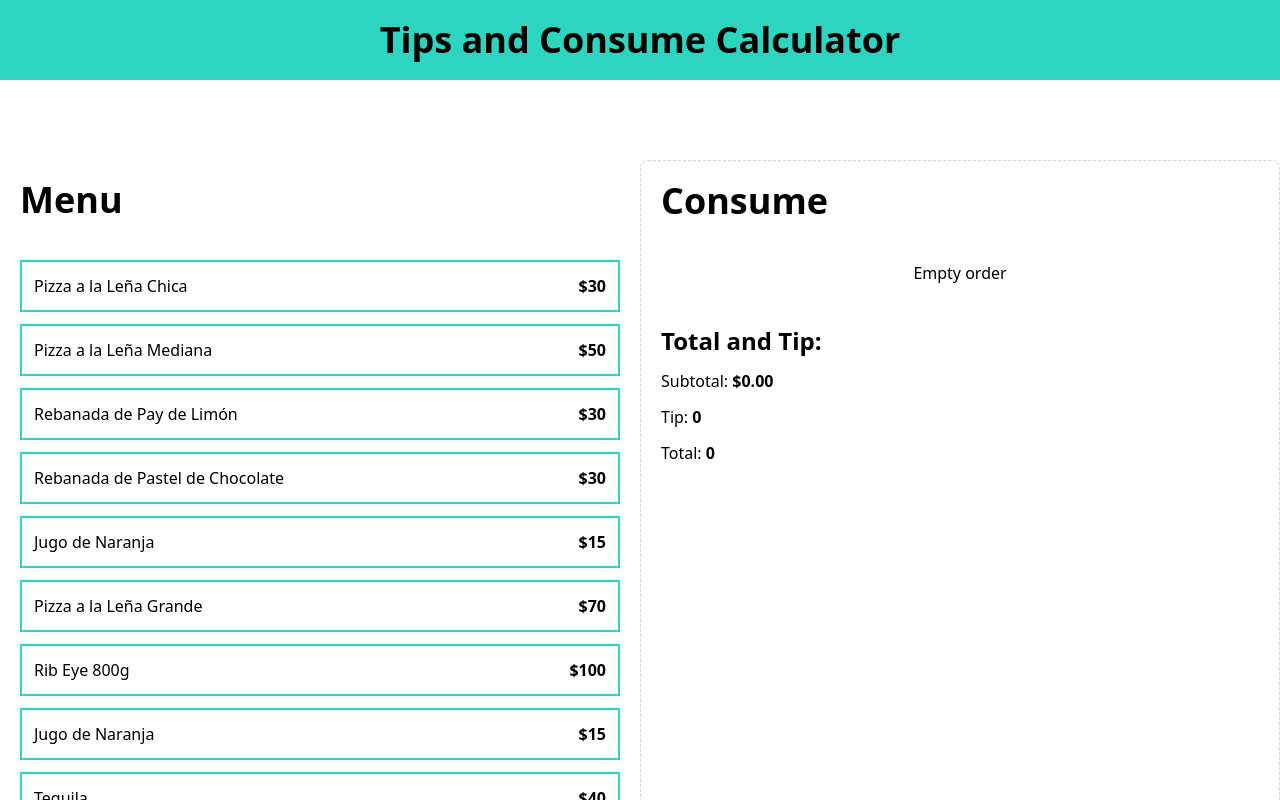
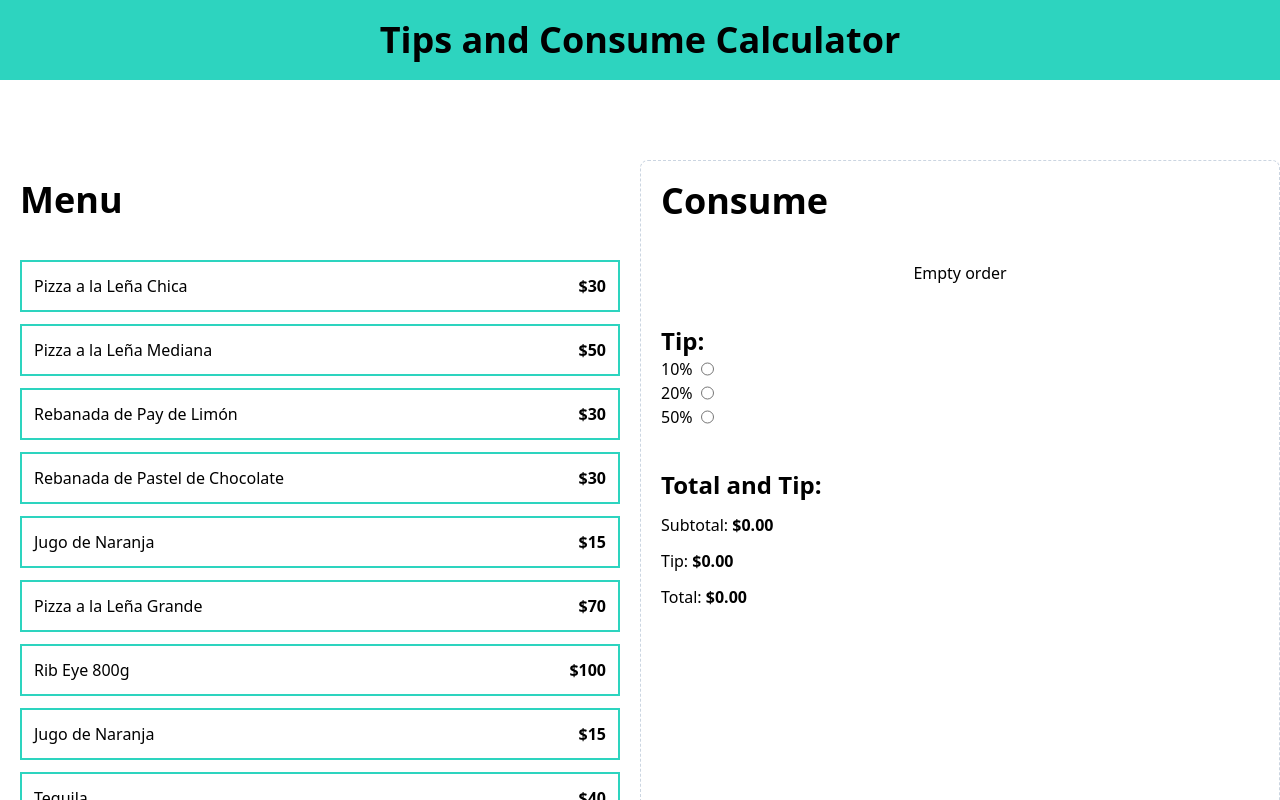
Before and after one commit to Javi2323J/tip-calculator, a React (Vite) app in the folder tip-calculator/: page / in a window 1280 px wide. Shown: the top 800 px of the page. Built offline with nearby package versions, Linux system fonts and the light colour scheme.

Commit message:
add tip form functionality #1

```diff
--- a/tip-calculator/src/App.tsx
+++ b/tip-calculator/src/App.tsx
@@ -6,12 +6,15 @@
 import MenuItem from './components/MenuItem'
 import OrderContents from './components/OrderContents'
 import OrderTotals from './components/OrderTotals'
+import TipPercentageForm from './components/TipPercentageForm'
 
 function App(): React.JSX.Element {
   const {
     order,
     addItem,
-    removeItem
+    removeItem,
+    tip,
+    setTip
   } = useOrder()
   return (
     <>
@@ -40,8 +43,13 @@
             removeItem={removeItem}
           />
 
+          <TipPercentageForm
+            setTip={setTip}
+          />
+
           <OrderTotals
             order={order}
+            tip={tip}
           />
         </div>
       </main>
--- a/tip-calculator/src/components/OrderTotals.tsx
+++ b/tip-calculator/src/components/OrderTotals.tsx
@@ -5,10 +5,13 @@
 
 type TOrderTotalsProps = {
     order: TOrderItem[]
+    tip: number
 }
 
-export default function OrderTotals({ order }: TOrderTotalsProps): React.JSX.Element {
+export default function OrderTotals({ order, tip }: TOrderTotalsProps): React.JSX.Element {
     const subtotalAmount = useMemo(() => order.reduce((total, item) => total + (item.quantity * item.price), 0), [order])
+    const tipAmount = useMemo(() => subtotalAmount * tip, [tip, order])
+    const totalAmount = useMemo(() => subtotalAmount + tipAmount, [tip, order])
 
     return (
         <>
@@ -18,10 +21,10 @@
                     <span className="font-bold">{formatCurrency(subtotalAmount)}</span>
                 </p>
                 <p>Tip: {''}
-                    <span className="font-bold">0</span>
+                    <span className="font-bold">{formatCurrency(tipAmount)}</span>
                 </p>
                 <p>Total: {''}
-                    <span className="font-bold">0</span>
+                    <span className="font-bold">{formatCurrency(totalAmount)}</span>
                 </p>
             </div>
 
--- a/tip-calculator/src/components/TipPercentageForm.tsx
+++ b/tip-calculator/src/components/TipPercentageForm.tsx
@@ -1,9 +1,46 @@
 import React from 'react'
+import type { Dispatch, SetStateAction } from 'react'
 
-export default function TipPercentageForm(): React.JSX.Element {
+const tipOptions = [
+    {
+        id: 'tip-10',
+        value: .10,
+        label: '10%'
+    },
+    {
+        id: 'tip-20',
+        value: .20,
+        label: '20%'
+    },
+    {
+        id: 'tip-50',
+        value: .50,
+        label: '50%'
+    },
+]
+
+type TTipPercentageForm = {
+    setTip: Dispatch<SetStateAction<number>>
+}
+
+export default function TipPercentageForm({ setTip }: TTipPercentageForm): React.JSX.Element {
     return (
         <div>
+            <h3 className="font-black text-2xl">Tip:</h3>
 
+            <form>
+                {tipOptions.map(tip => (
+                    <div key={tip.id} className="flex gap-2">
+                        <label htmlFor={tip.id}>{tip.label}</label>
+                        <input
+                            id={tip.id}
+                            type="radio"
+                            name="tip"
+                            value={tip.value}
+                            onChange={e => setTip(+e.target.value)} />
+                    </div>
+                ))}
+            </form>
         </div>
     )
 }
--- a/tip-calculator/src/hooks/useOrder.ts
+++ b/tip-calculator/src/hooks/useOrder.ts
@@ -4,6 +4,7 @@
 
 export default function useOrder() {
     const [order, setOrder] = useState<TOrderItem[]>([])
+    const [tip, setTip] = useState(0)
 
     const addItem = (item: TMenuItem) => {
         const itemExists = order.find(orderItem => orderItem.id === item.id)
@@ -27,6 +28,8 @@
 
     return {
         order,
+        tip,
+        setTip,
         addItem,
         removeItem
     }
```
